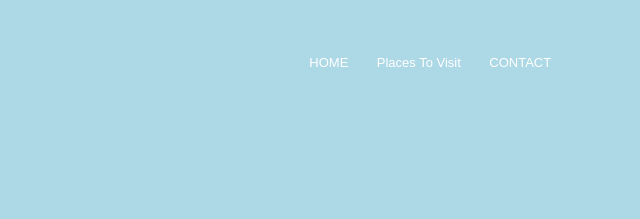
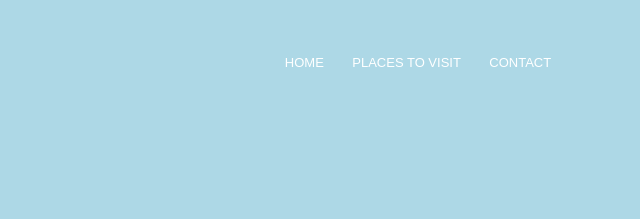
Before and after one commit to bucaliuerdi/grupi2, a plain HTML site: page contact.html in a window 1280 px wide. Shown: the top 219 px of the page, 640-1280 px from the left. Drawn offline with Linux system fonts and the light colour scheme.

Commit message:
Update contact.html

```diff
--- a/contact.html
+++ b/contact.html
@@ -15,7 +15,7 @@
       <div class="div">
         <ul>
           <li><a href="index.html">HOME</a></li>
-          <li><a href="new.html">Places To Visit</a></li>
+          <li><a href="new.html">PLACES TO VISIT</a></li>
           <li><a href="contact.html">CONTACT</a></li>
           </ul>
       </div>
```
